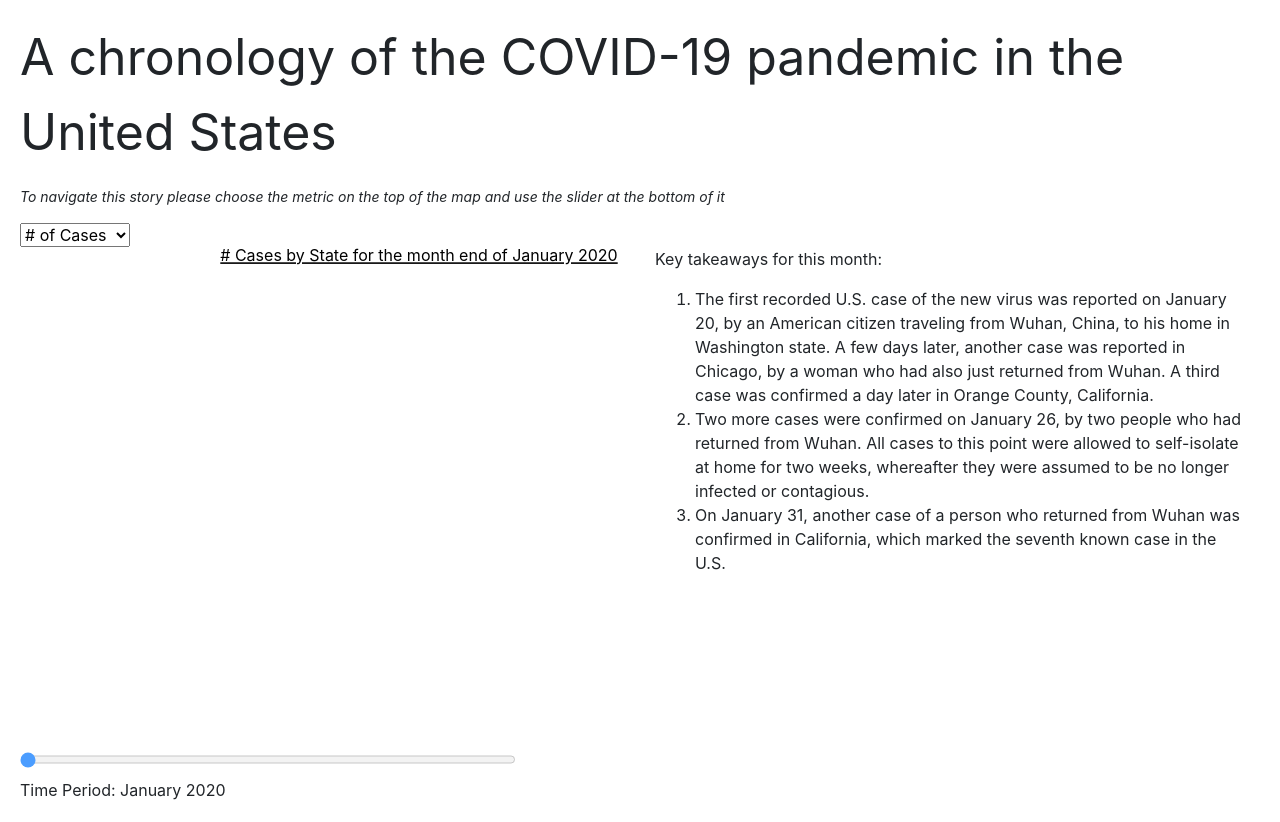
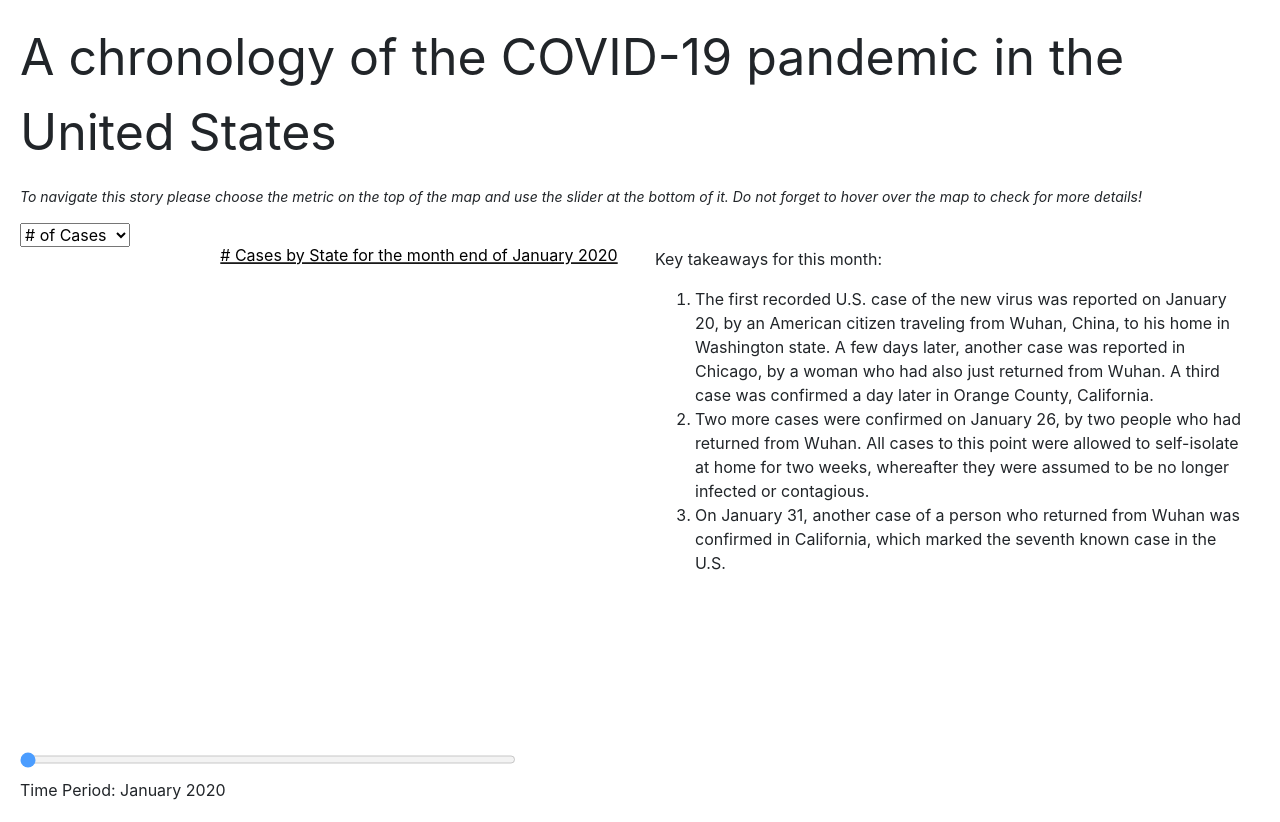
Before and after one commit to antonioalfonso/antonioalfonso.github.io, a plain HTML site: page Easy US with Slider/index.html in a window 1280 px wide. Drawn offline with nearby package versions, Linux system fonts and the light colour scheme; no server answers.

Commit message:
Change in index

```diff
--- a/Easy US with Slider/index.html
+++ b/Easy US with Slider/index.html
@@ -3,7 +3,7 @@
 <head>
 	<link rel="stylesheet" href="https://stackpath.bootstrapcdn.com/bootstrap/4.5.0/css/bootstrap.min.css" integrity="sha384-9aIt2nRpC12Uk9gS9baDl411NQApFmC26EwAOH8WgZl5MYYxFfc+NcPb1dKGj7Sk" crossorigin="anonymous">
 	<p style="font-size:50px;">A chronology of the COVID-19 pandemic in the United States</p>
-	<p style="font-size:14px;"><i>To navigate this story please choose the metric on the top of the map and use the slider at the bottom of it</i></p>
+	<p style="font-size:14px;"><i>To navigate this story please choose the metric on the top of the map and use the slider at the bottom of it. Do not forget to hover over the map to check for more details!</i></p>
 
 <meta charset="utf-8">
 <script src="https://d3js.org/d3.v3.min.js"></script>
```
